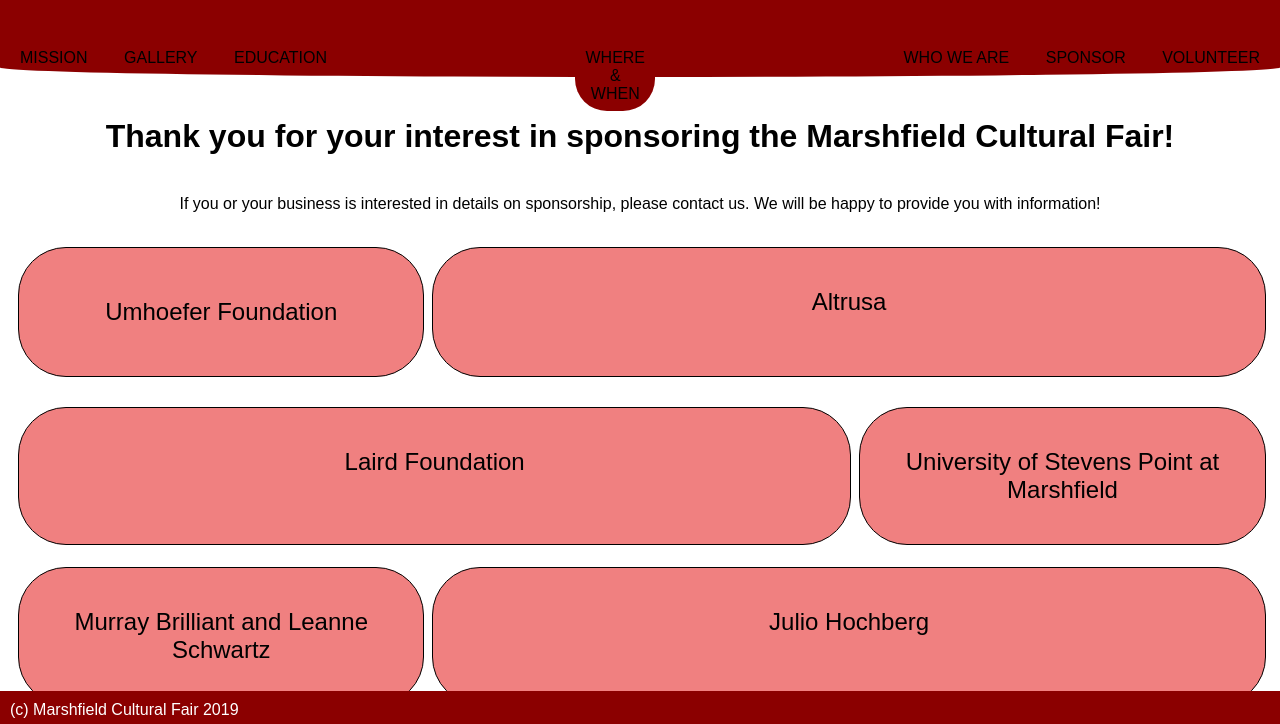
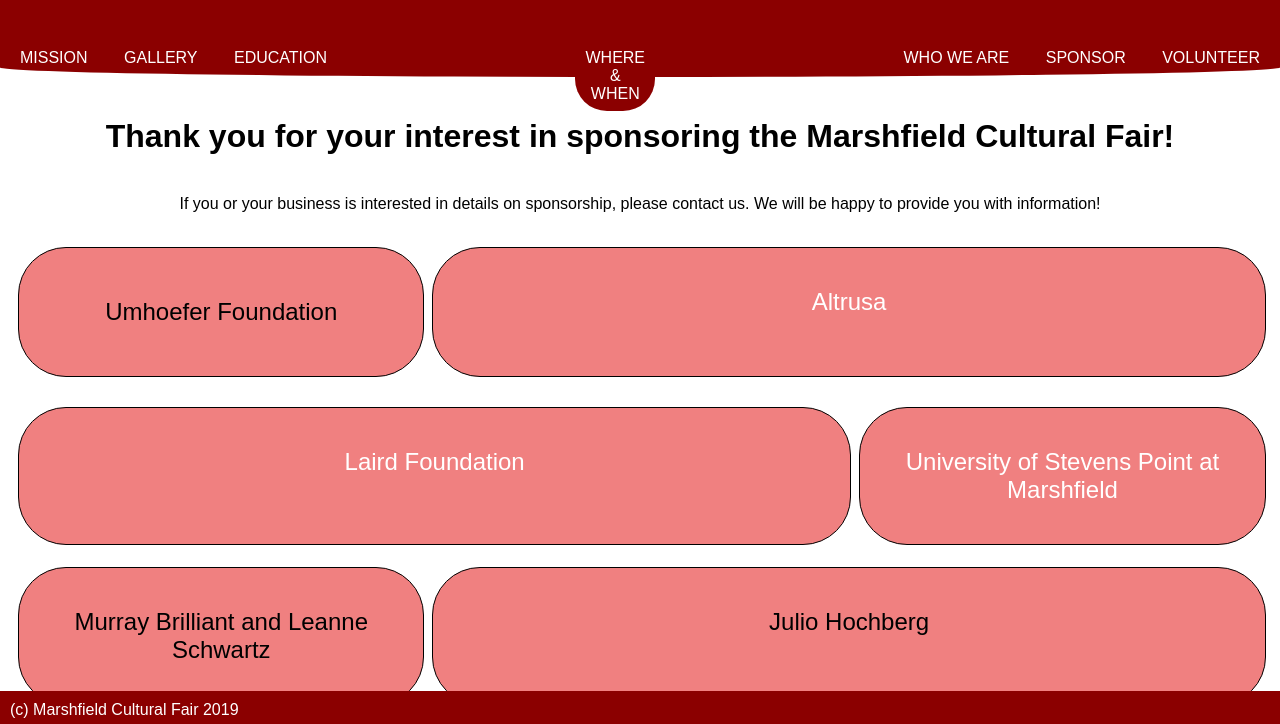
Before and after one commit to asakleiman/marshFair, a plain HTML site: page mockup/donors.html in a window 1280 px wide. Shown: the part 71-795 px from the top of the page. Drawn offline with nearby package versions, Linux system fonts and the light colour scheme.

Commit message:
Tidied up donor page a little

```diff
--- a/mockup/donor.css
+++ b/mockup/donor.css
@@ -16,7 +16,7 @@ div {
 }
 
 a {
-  color: black;
+  color: white;
   text-decoration: none;
 }
 
@@ -114,7 +114,9 @@ img {
   border-radius: 3em;
   padding: 1em;
   margin-left: .5em;
-
+}
+.span_3 a{
+  color: black;
 }
 .donor-box p {
   font-size: 1.5em;
--- a/mockup/donors.html
+++ b/mockup/donors.html
@@ -18,11 +18,11 @@
         <a href="">EDUCATION</a>
       </div>
       <div class="links-center">
-        <a href="">WHERE<br>&<br>WHEN</a>
+        <a href="wherewhen.html">WHERE<br>&<br>WHEN</a>
       </div>
       <div class="links-right">
           <a href="">WHO WE ARE</a>
-          <a href="">SPONSOR</a>
+          <a href="donors.html">SPONSOR</a>
           <a href="">VOLUNTEER</a>
       </div>
     </div>
```
